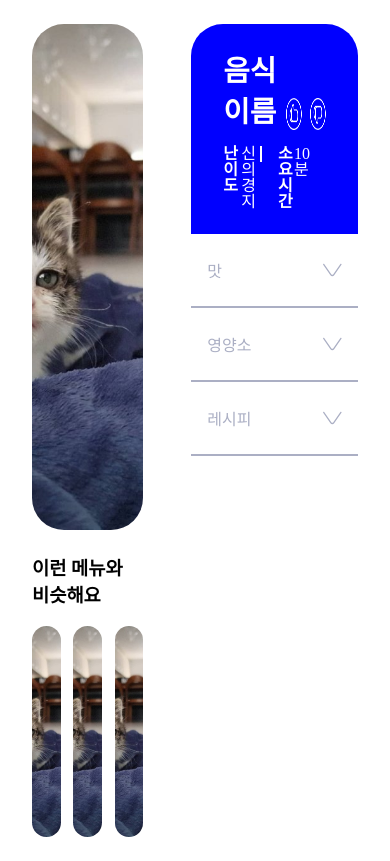
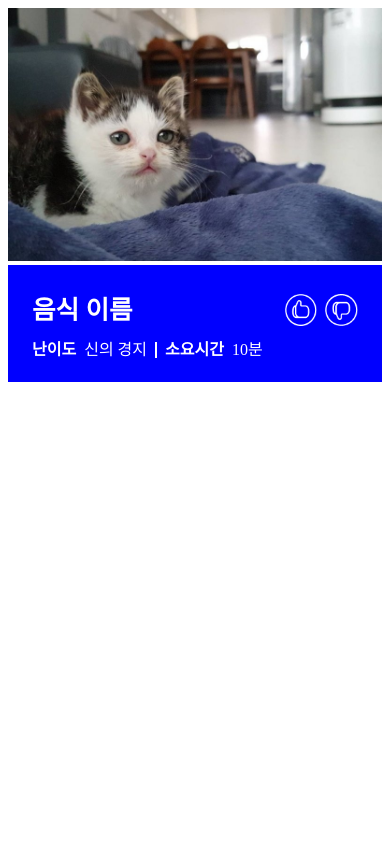
Before and after one commit to H0Kyun/favoreat, a Next.js app in the folder frontend/: page /receipe/1 in a window 390 px wide. Built offline with nearby package versions, Linux system fonts and the light colour scheme.

Commit message:
feat: mobile header

```diff
--- a/frontend/pages/receipe/[pid].tsx
+++ b/frontend/pages/receipe/[pid].tsx
@@ -1,10 +1,10 @@
 import React from "react";
 import GridLayout from "@/present/layout/GridLayout/GridLayout";
-import ReceipeAccordian from "@/present/layout/Accordian/ReceipeAccordian";
 import ReceipeImg from "@/present/layout/ReceipeImg/ReceipeImg";
 
 import Test from "@/assets/image/test.jpg";
 import ReceipeNav from "@/present/layout/ReceipeNav/ReceipeNav";
+import ReceipeContent from "@/present/layout/ReceipeContent/ReceipeContent";
 
 export default function Receipe() {
   const mainImg = Test;
@@ -15,8 +15,8 @@ export default function Receipe() {
       <GridLayout>
         <ReceipeImg mainImg={mainImg} subImg={subImg} />
         <div>
-            <ReceipeNav />
-          <ReceipeAccordian />
+          <ReceipeNav />
+          <ReceipeContent />
         </div>
       </GridLayout>
     </>
--- a/frontend/present/component/ReceipeHeader/ReceipeHeader.style.tsx
+++ b/frontend/present/component/ReceipeHeader/ReceipeHeader.style.tsx
@@ -23,7 +23,30 @@ export const Info = styled.div`
     }
 
     span:first-child {
+      font-weight: bold;
+    }
+  }
+
+  ${theme.devices.mobile} {
+    & * {
+      margin: 0 0.5rem 0 0;
+    }
+
+    & div:first-child {
+      height: 1rem;
+    }
+
+    & div {
+      font-size: 1rem;
+      display: flex;
+
+      span {
+        line-height: 1rem;
+      }
+
+      span:first-child {
         font-weight: bold;
+      }
     }
   }
 `;
@@ -62,4 +85,14 @@ export const Container = styled.div`
       transform: scaleY(-1);
     }
   }
+
+  ${theme.devices.mobile} {
+    width: calc(100% - 3rem);
+    padding: 1.5rem;
+    border-radius: 0;
+
+    & h2 {
+      font-size: 1.6rem;
+    }
+  }
 `;
--- a/frontend/present/layout/Accordian/ReceipeAccordian.tsx
+++ b/frontend/present/layout/Accordian/ReceipeAccordian.tsx
@@ -29,5 +29,5 @@ export default function ReceipeAccordian() {
     );
   });
 
-  return <div>{accordians}</div>;
+  return <div id="accordian">{accordians}</div>;
 }
--- a/frontend/present/layout/GridLayout/GridLayout.style.tsx
+++ b/frontend/present/layout/GridLayout/GridLayout.style.tsx
@@ -1,3 +1,4 @@
+import { theme } from "@/action/theme";
 import styled from "styled-components";
 
 export const Container = styled.div`
@@ -10,4 +11,11 @@ export const Container = styled.div`
   & * {
     min-width: 0px;
   }
-`
+
+  ${theme.devices.tablet} {
+    display: block;
+    padding: 0;
+    gap: 0;
+    width: 100%;
+  }
+`;
--- /dev/null
+++ b/frontend/present/layout/ReceipeContent/ReceipeContent.style.tsx
@@ -0,0 +1,10 @@
+import { theme } from "@/action/theme";
+import styled from "styled-components";
+
+export const Content = styled.div`
+    ${theme.devices.tablet} {
+        #accordian {
+            display: none;
+        }
+    }
+`
--- /dev/null
+++ b/frontend/present/layout/ReceipeContent/ReceipeContent.tsx
@@ -0,0 +1,9 @@
+import ReceipeAccordian from "../Accordian/ReceipeAccordian"
+import * as style from "./ReceipeContent.style"
+
+export default function ReceipeContent() {
+    return <style.Content>
+
+        <ReceipeAccordian />
+    </style.Content>
+}
--- a/frontend/present/layout/ReceipeImg/ReceipeImg.style.tsx
+++ b/frontend/present/layout/ReceipeImg/ReceipeImg.style.tsx
@@ -1,3 +1,4 @@
+import { theme } from "@/action/theme";
 import styled from "styled-components";
 
 export const ImgContainer = styled.div`
@@ -22,4 +23,21 @@ export const Container = styled.div`
   & #mainImg {
     height: 60vh;
   }
+
+  ${theme.devices.tablet} {
+    & #mainImg {
+      height: 30vh;
+    }
+
+    h3,
+    ${ImgContainer} {
+      display: none;
+    }
+
+    & img {
+      width: 100%;
+      object-fit: cover;
+      border-radius: 0;
+    }
+  }
 `;
```
Lines whose indentation alone changed are shown as unchanged.
